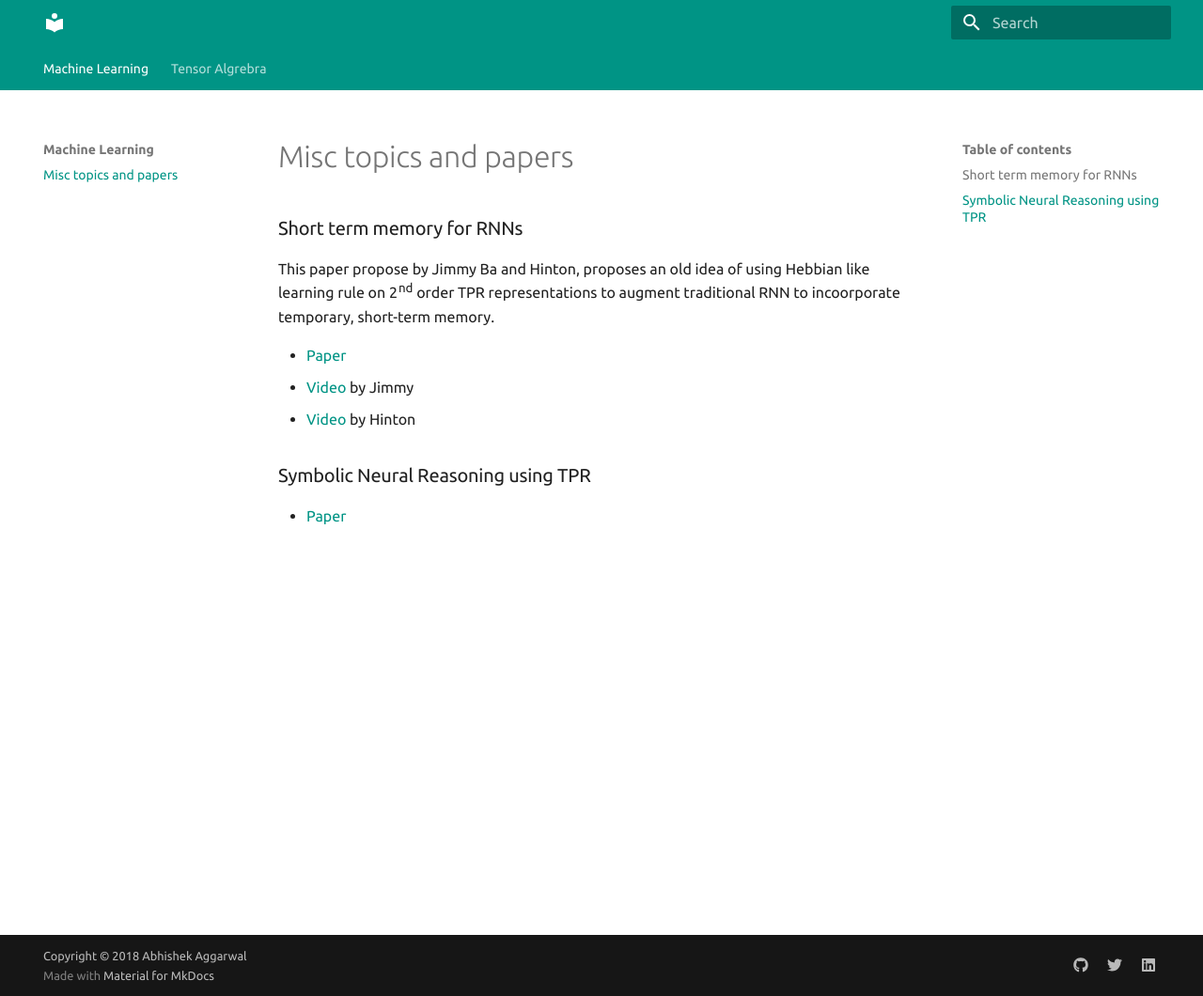
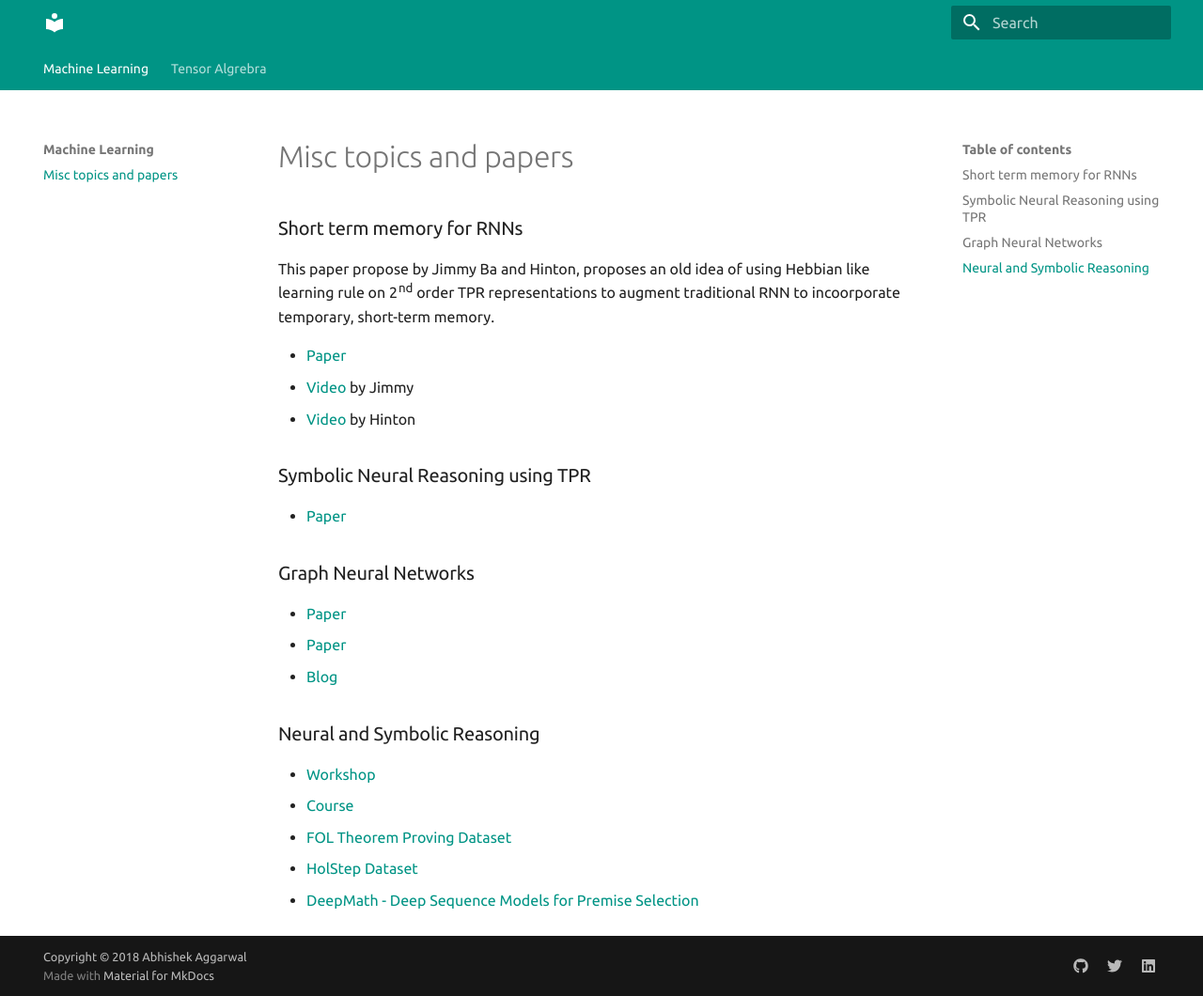
Before and after one commit to abhitopia/abhitopia.github.com, an MkDocs documentation site: the page built from docs/ML/Concepts/misc.md, in a window 1280 px wide and 1060 px high. Shown: the whole window at 94% size. Built offline with MkDocs 1.6.1 and Material for MkDocs 9.7.7, drawn with Linux system fonts in a browser that asks for light colours.

Commit message:
updated content

```diff
--- a/docs/ML/Concepts/misc.md
+++ b/docs/ML/Concepts/misc.md
@@ -16,3 +16,15 @@ This paper propose by Jimmy Ba and Hinton, proposes an old idea of using Hebbian
 
 ### Symbolic Neural Reasoning using TPR
 - [Paper](https://papers.nips.cc/paper/8203-learning-to-reason-with-third-order-tensor-products.pdf)
+
+### Graph Neural Networks
+- [Paper](https://arxiv.org/pdf/1806.01261.pdf)
+- [Paper](https://arxiv.org/pdf/1810.00826v1.pdf)
+- [Blog](https://medium.com/intuitionmachine/intuitive-relational-reasoning-for-deep-learning-3ae164f9f5cd)
+
+### Neural and Symbolic Reasoning
+- [Workshop](http://neural-symbolic.org/)
+- [Course](http://tiarkrompf.github.io/cs590/2018/)
+- [FOL Theorem Proving Dataset](https://archive.ics.uci.edu/ml/datasets/First-order+theorem+proving)
+- [HolStep Dataset](https://arxiv.org/abs/1703.00426)
+- [DeepMath - Deep Sequence Models for Premise Selection](https://arxiv.org/pdf/1606.04442)
```
Also changed, not shown: docs/ML/Concepts/fast_weights.md (added, +17 -0 lines).
